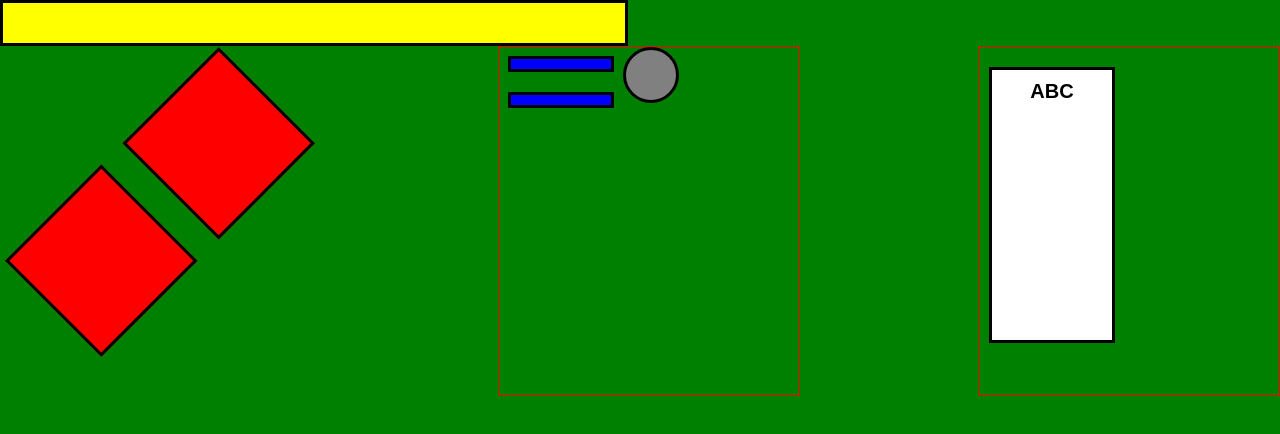
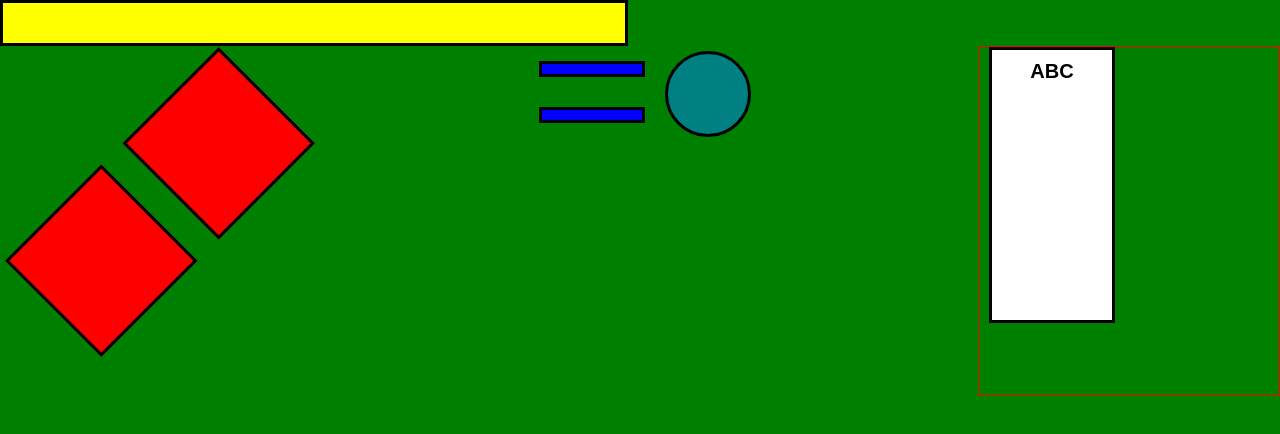
Before and after one commit to iowczarek/resp_task, a plain HTML site: page index.html in a window 1280 px wide. Drawn offline with Linux system fonts and the light colour scheme.

Commit message:
fixed equal symbol and circle, changed divs class name and made css working

```diff
--- a/index.html
+++ b/index.html
@@ -17,8 +17,8 @@
             </div>
             <div class="middle">
                 <div class="equal">
-                    <div class="eq"></div>
-                    <div class="eq"></div>
+                    <div class="eq1"></div>
+                    <div class="eq2"></div>
                 </div>
                 <div class="circle"></div>
             </div>
--- a/style.css
+++ b/style.css
@@ -33,31 +33,35 @@ body {
     border-color: black;
    margin-bottom:30px;
   }
-
 .middle {
-    border: 1px solid red;
     display: flex;
-    width: 300px;
-    /* margin: 5px; */
+    width: 250px;
 }
 .equal {
-    margin: 3%;
+    height: 90px;
+    position: relative;
  }
- .eq {
+ .eq1, .eq2 {
     height: 10px;
     width: 100px;
     background-color: blue;
-    margin-bottom:20px;
+    margin: 15px;
     border-style: solid;
     border-color: black;
  }
+ .eq2 {
+    margin-top: 30px;
+
+ }
+
  .circle {
-    height: 50px;
-    width: 50px;
-    background-color: gray;
+    height: 80px;
+    width: 80px;
+    background-color: #008080;
     border-radius: 50%;
     border-style: solid;
     border-color: black;
+    margin: 5px;
   }
 .right_box{
     width: 300px;
@@ -67,7 +71,7 @@ body {
     width: 100px;
     height: 250px;
     padding: 10px;
-    margin:20px 10px 20px 10px;
+    margin:0px 10px 20px 10px;
     border-style: solid;
     border-color: black;
     font-size: 20px;
```
